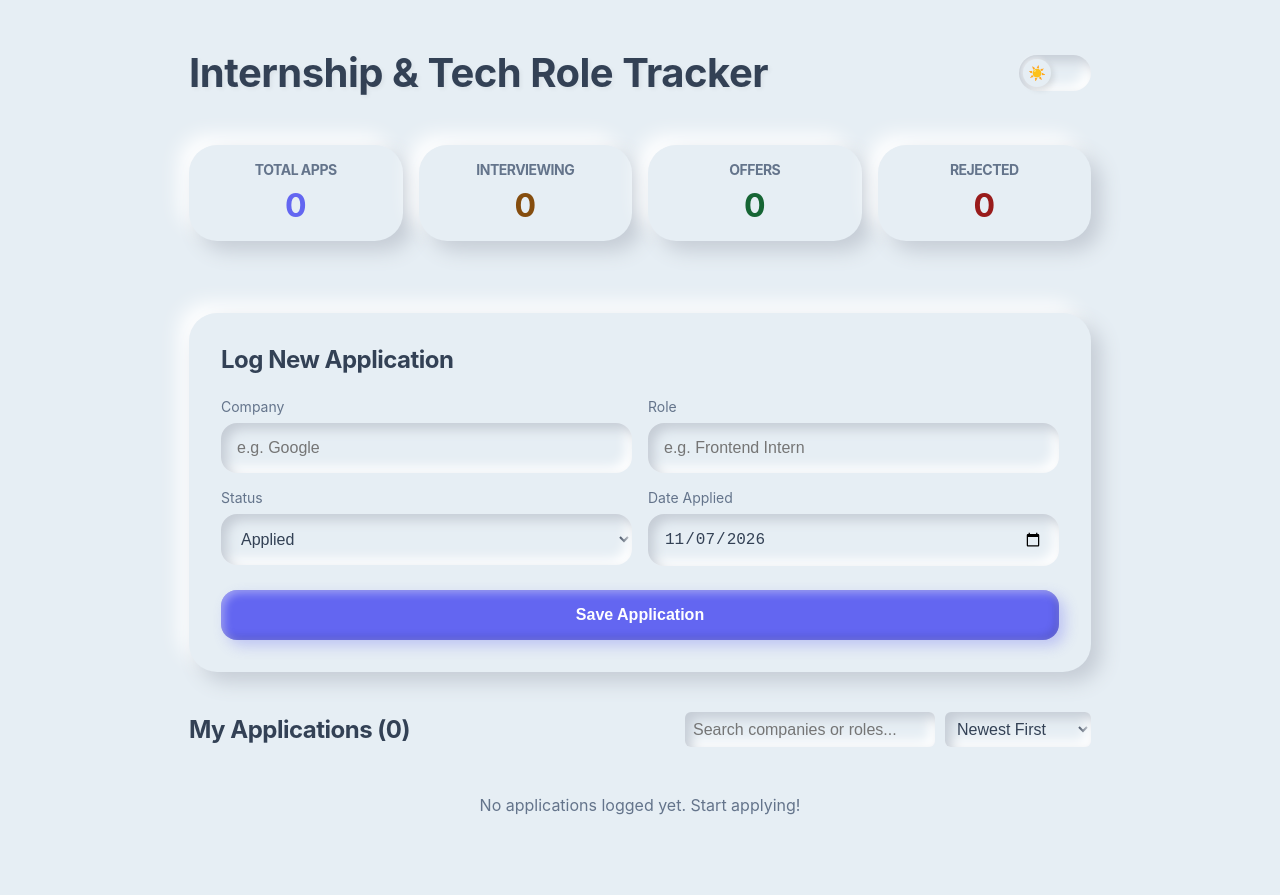
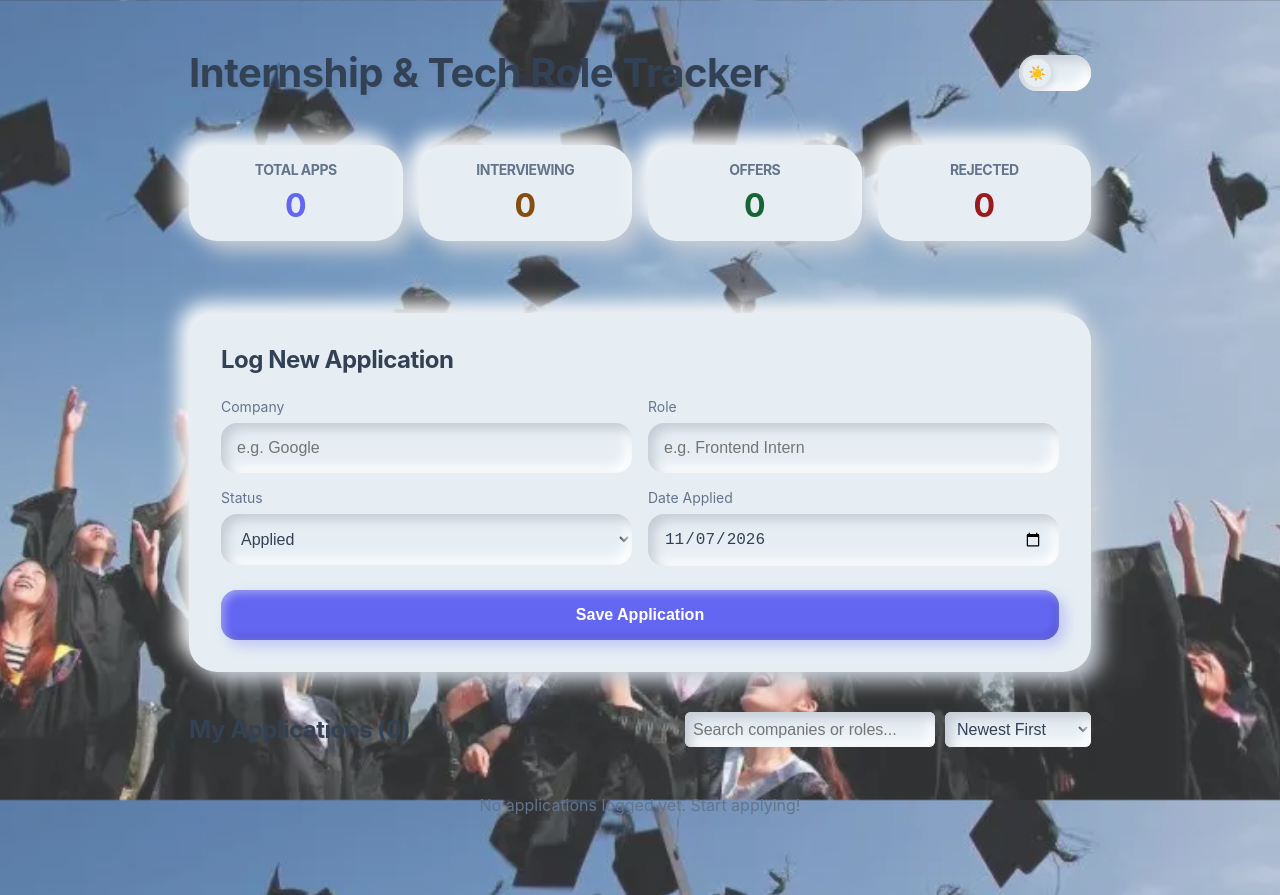
Before and after one commit to jericolobos/web-record, a React (Vite) app in the folder web-record/: page / in a window 1280 px wide. Built offline with nearby package versions, Linux system fonts and the light colour scheme.

Commit message:
added background photo in the UI

```diff
--- a/web-record/src/index.css
+++ b/web-record/src/index.css
@@ -65,12 +65,30 @@
 
 * { box-sizing: border-box; }
 
+/* Update this portion in your index.css */
+
 body {
   margin: 0;
   font-family: 'Nunito', -apple-system, BlinkMacSystemFont, 'Segoe UI', Roboto, Helvetica, Arial, sans-serif;
+
   background-color: var(--bg-color);
+  /* Lowered the opacity from 0.75 to 0.2 to reveal the photo */
+  background-image: linear-gradient(rgba(230, 238, 244, 0.2), rgba(230, 238, 244, 0.2)),
+                    url('/src/assets/graduation.jpg');
+
+  background-size: cover;
+  background-position: center;
+  background-repeat: no-repeat;
+  background-attachment: fixed;
+
   color: var(--text-main);
-  transition: background-color 0.4s ease, color 0.4s ease;
+  transition: background-color 0.4s ease, color 0.4s ease, background-image 0.4s ease;
+}
+
+[data-theme='dark'] body {
+  /* Lowered the dark mode opacity from 0.9 to 0.5 to reveal more details in the dark */
+  background-image: linear-gradient(rgba(33, 37, 48, 0.5), rgba(33, 37, 48, 0.5)),
+                    url('/src/assets/graduation.jpg');
 }
 
 h1, h2, h3, h4 { margin-top: 0; letter-spacing: -0.5px; }
```
Also changed, not shown: web-record/src/assets/graduation.jpg (added).
